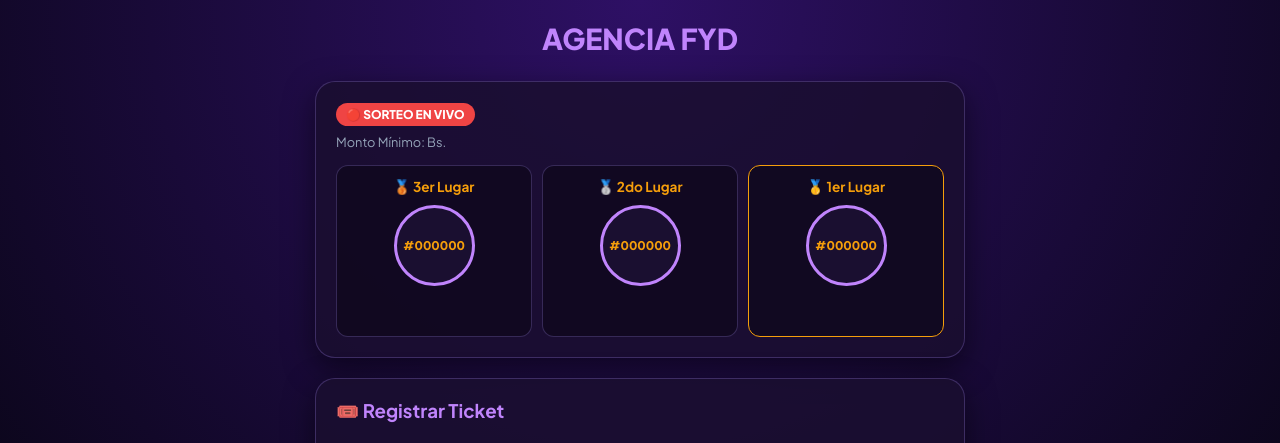
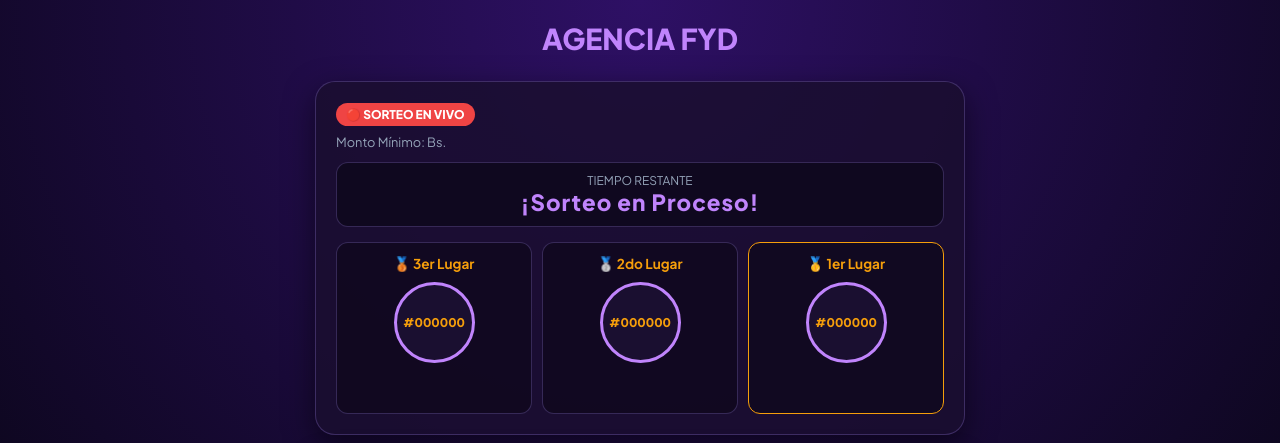
Before and after one commit to manzanomariale-dotcom/dinamicas, a Flask app: template fyd-dinamicas/templates/index.html in a window 1280 px wide. Shown: the top 443 px of the page. Run offline with Flask 3, Linux system fonts and the light colour scheme; the template is opened without the code that fills it: most values are stand-ins (such as "Sample title", 1, 10 or a date in 2020); some libraries are stand-ins or nearby versions.

Commit message:
Update index.html

```diff
--- a/fyd-dinamicas/templates/index.html
+++ b/fyd-dinamicas/templates/index.html
@@ -46,6 +46,17 @@
 
       .live-badge { display: inline-block; background: #ef4444; color: white; padding: 4px 10px; border-radius: 20px; font-size: 0.75rem; font-weight: 800; }
 
+      /* TIMER */
+      .timer-box {
+        background: rgba(15, 8, 29, 0.9);
+        border: 1px solid var(--border-color);
+        border-radius: 12px;
+        padding: 10px;
+        margin: 12px 0;
+        text-align: center;
+      }
+      .timer-display { font-size: 1.4rem; font-weight: 800; color: var(--purple-accent); letter-spacing: 1px; }
+
       .prizes-container { display: grid; grid-template-columns: repeat(3, 1fr); gap: 10px; margin-top: 15px; }
       .prize-card { background: rgba(15, 8, 29, 0.8); border: 1px solid var(--border-color); border-radius: 12px; padding: 12px 6px; text-align: center; }
       .prize-card h4 { margin: 0 0 5px 0; font-size: 0.85rem; color: var(--gold); }
@@ -91,6 +102,12 @@
     <div class="card text-center">
         <span class="live-badge">🔴 SORTEO EN VIVO</span>
         <p style="font-size: 0.8rem; color: var(--text-muted); margin: 8px 0 0 0;">Monto Mínimo: Bs. {{ config.min_amount }}</p>
+
+        <!-- CONTADOR REGRESIVO -->
+        <div class="timer-box">
+            <div style="font-size: 0.75rem; color: var(--text-muted); text-transform: uppercase;">Tiempo Restante</div>
+            <div class="timer-display" id="client-countdown">Cargando...</div>
+        </div>
 
         <div class="prizes-container">
             <!-- 3ER LUGAR -->
@@ -167,6 +184,30 @@
 </div>
 
 <script>
+    // RELOJ REGRESIVO
+    const targetDate = new Date("{{ target_draw_time }}").getTime();
+    const countdownEl = document.getElementById("client-countdown");
+
+    function updateCountdown() {
+        const now = new Date().getTime();
+        const distance = targetDate - now;
+
+        if (distance < 0) {
+            countdownEl.innerText = "¡Sorteo en Proceso!";
+            return;
+        }
+
+        const days = Math.floor(distance / (1000 * 60 * 60 * 24));
+        const hours = Math.floor((distance % (1000 * 60 * 60 * 24)) / (1000 * 60 * 60));
+        const minutes = Math.floor((distance % (1000 * 60 * 60)) / (1000 * 60));
+        const seconds = Math.floor((distance % (1000 * 60)) / 1000);
+
+        countdownEl.innerText = `${days}d ${hours}h ${minutes}m ${seconds}s`;
+    }
+    setInterval(updateCountdown, 1000);
+    updateCountdown();
+
+    // SOCKETS RULETA
     const socket = io();
     let intervals = {};
 
```
